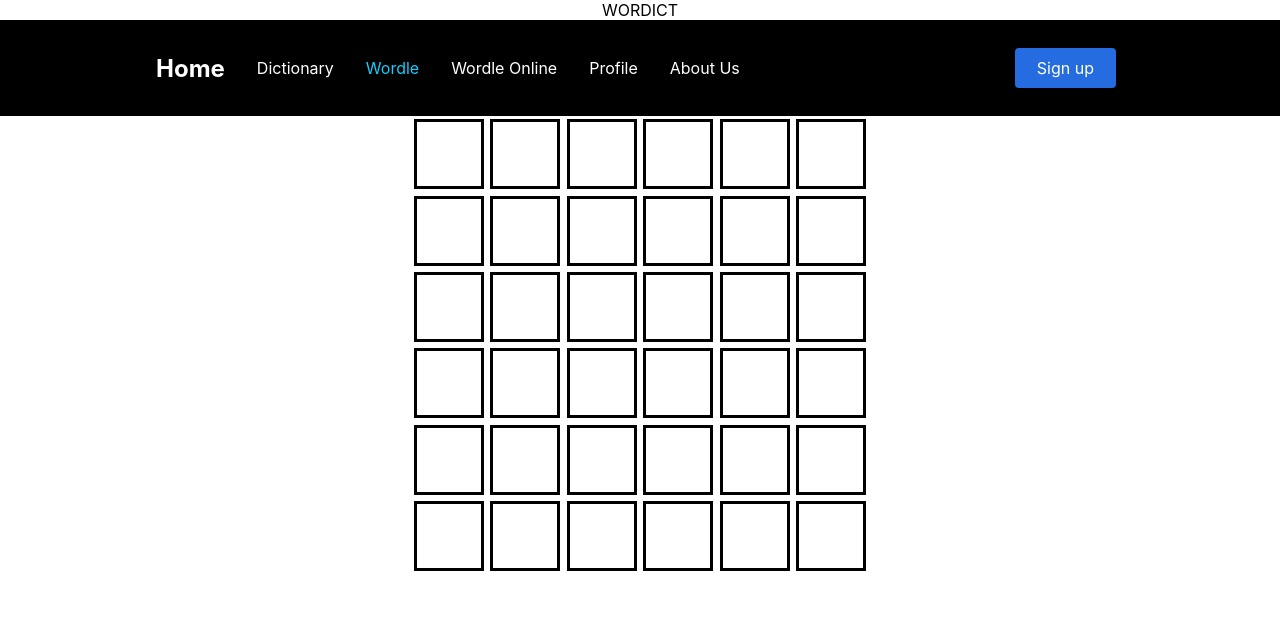
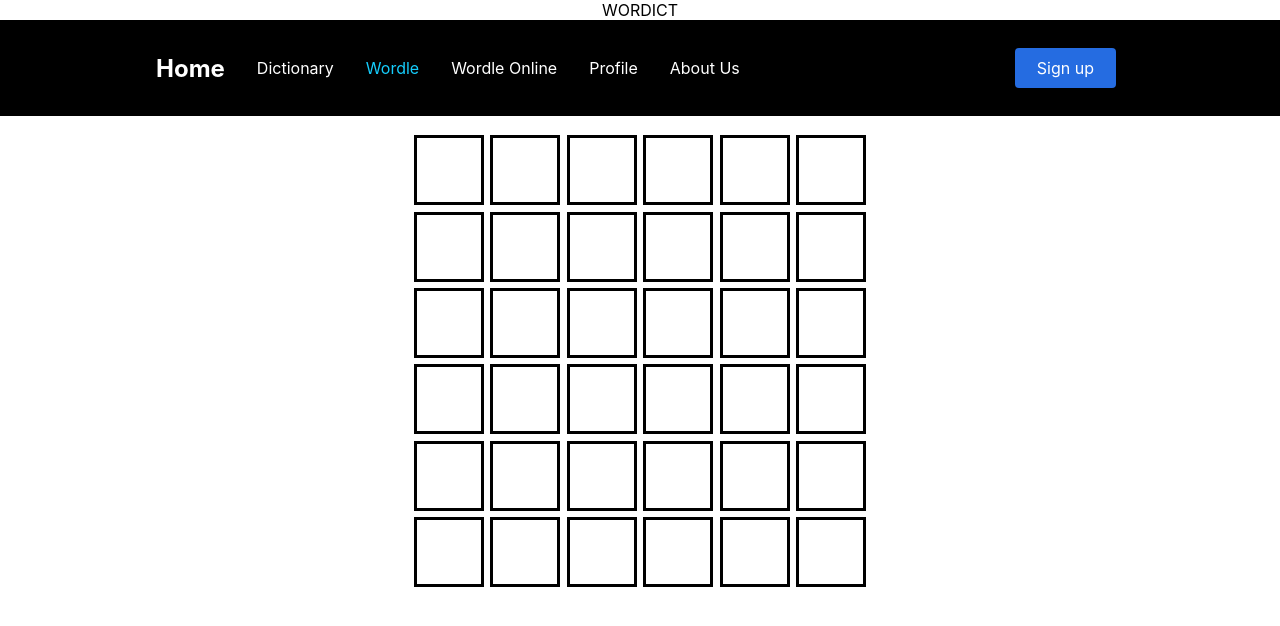
Before and after one commit to MarkProjs/wordict-project, a React (Create React App) app in the folder client/: page /wordle in a window 1280 px wide. Shown: the top 626 px of the page. Built offline with nearby package versions, Linux system fonts and the light colour scheme; no server answers.

Commit message:
add z-index for popup and top margin for wordle

```diff
--- a/client/src/components/Wordle/Popup.css
+++ b/client/src/components/Wordle/Popup.css
@@ -6,6 +6,7 @@
   position: absolute;
   color: white;
   overflow: hidden auto;
+  z-index: 1;
 }
 
 .popup::-webkit-scrollbar {
--- a/client/src/components/Wordle/Wordle.css
+++ b/client/src/components/Wordle/Wordle.css
@@ -1,3 +1,4 @@
 .wordle {
   position: relative;
+  margin-top: 1rem;
 }
```
